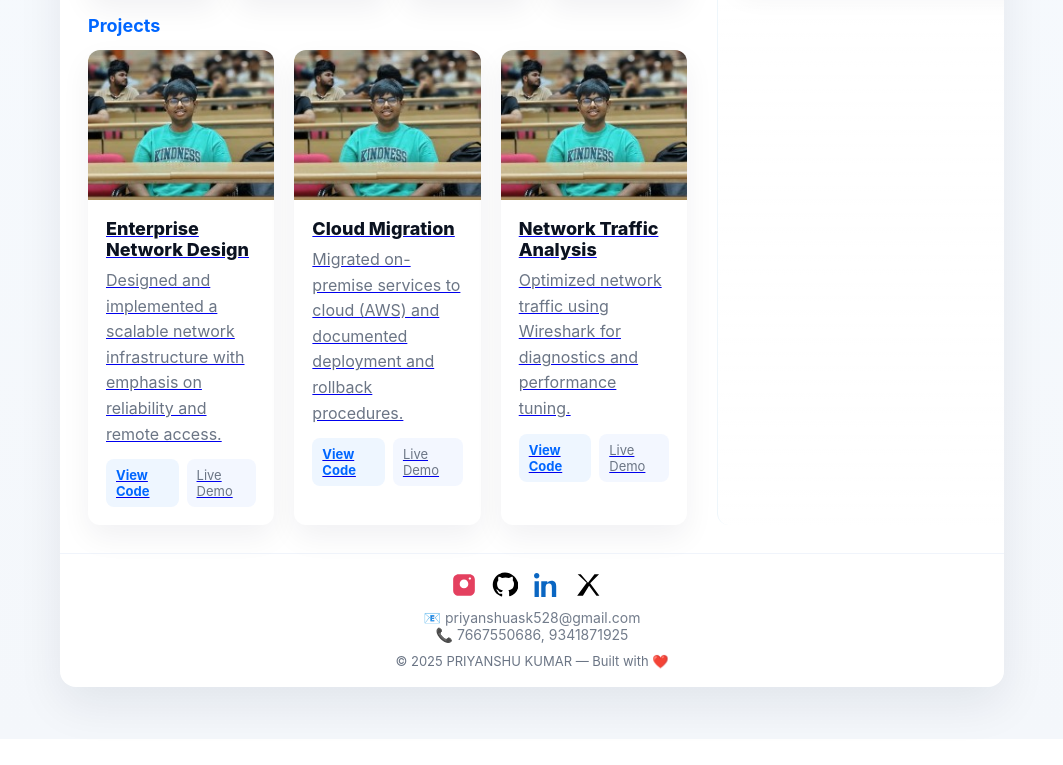
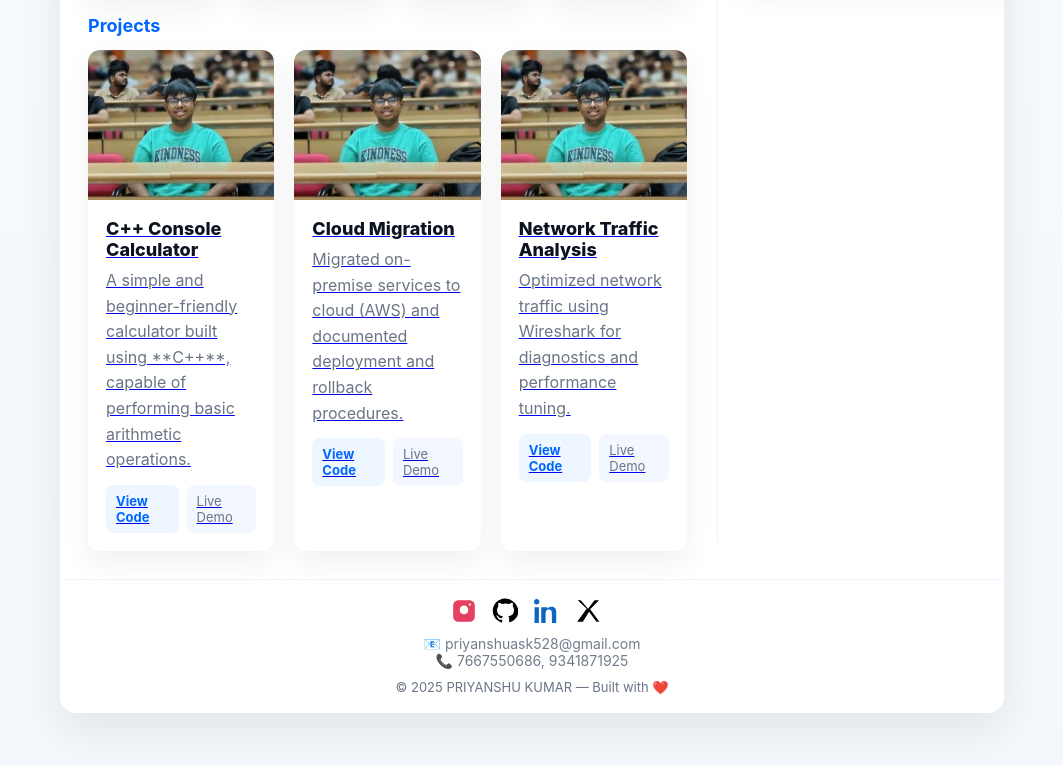
Before and after one commit to P2THE28/RESUME, a plain HTML site: page index.html in a window 1280 px wide. Shown: the part 774-1539 px from the top of the page, without its empty margins (108-1171 px from the left). Before the commit the page ends 1513 px from the top, so only its background shows below. Drawn offline with Linux system fonts and the light colour scheme.

Commit message:
updating projects

```diff
--- a/index.html
+++ b/index.html
@@ -205,8 +205,8 @@
               <a class="project-card" href="https://github.com/P2THE28" target="_blank" rel="noopener noreferrer">
                 <div class="project-media"><img src="assets/photo.jpg" alt="Enterprise Network Design"></div>
                 <div class="project-body">
-                  <div class="project-title">Enterprise Network Design</div>
-                  <p class="project-desc">Designed and implemented a scalable network infrastructure with emphasis on reliability and remote access.</p>
+                  <div class="project-title">C++ Console Calculator</div>
+                  <p class="project-desc">A simple and beginner-friendly calculator built using **C++**, capable of performing basic arithmetic operations. </p>
                   <div style="margin-top:12px;display:flex;gap:8px">
                     <span style="font-size:13px;padding:8px 10px;border-radius:8px;background:#eef6ff;font-weight:700;color:var(--accent)">View Code</span>
                     <span style="font-size:13px;padding:8px 10px;border-radius:8px;background:#f3f7ff;color:var(--muted)">Live Demo</span>
```
